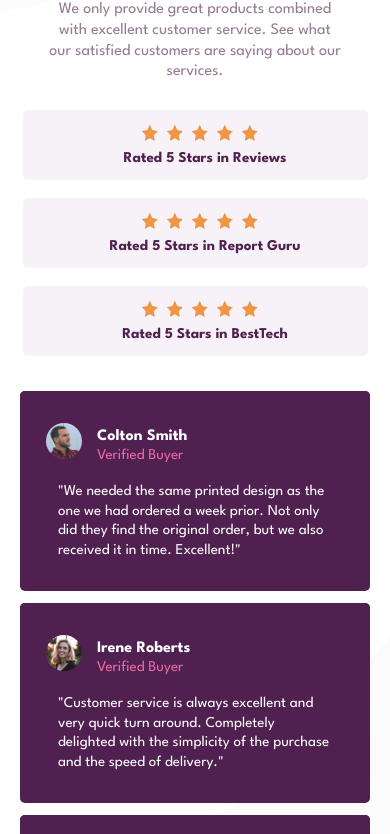
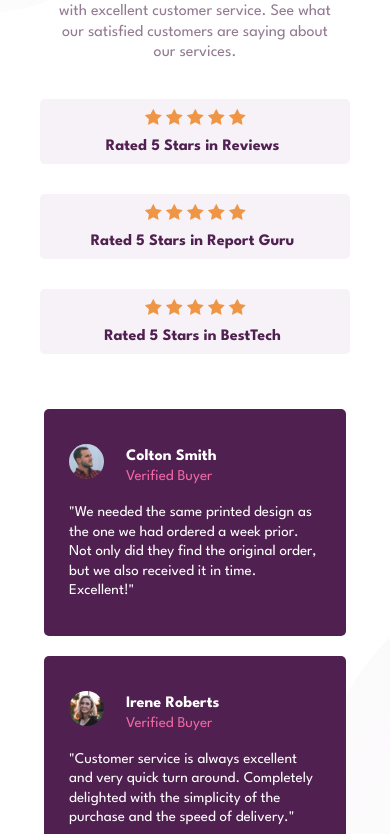
Before and after one commit to deepak31098/social-proof-section-, a plain HTML site: page index.html in a window 390 px wide. Shown: the part 220-1054 px from the top of the page. Drawn offline with Linux system fonts and the light colour scheme.

Commit message:
Second Commit

```diff
--- a/index.html
+++ b/index.html
@@ -14,84 +14,107 @@
 
   <body>
     <div class="viewport-box">
-      <!-- Top background images -->
-      <img class="bg-top-image"src="images/bg-pattern-top-desktop.svg" alt="">
-      <img class="bg-top-image-mobile"src="images/bg-pattern-top-mobile.svg" alt="">
+      <div class="main">
+        <div class="header">
         <!-- Site description -->
           <div class="description">
             <div class="heading">
               <span >10,000+ of our users love our products.</span>
             </div>
             <div class="heading-info">
-              <p>We only provide great products combined with excellent customer service.
-              See what our satisfied customers are saying about our services.</p>
+                <span>We only provide great products combined with excellent customer service.
+                See what our satisfied customers are saying about our services.</span>
+
             </div>
           </div>
-
           <!-- Rating-review Section -->
             <div class="rating-box">
               <div class="review review-first">
               <div class="star-image-div">
                   <img class="star-image"src="images/icon-star.svg" alt=""><img class="star-image"src="images/icon-star.svg" alt=""><img class="star-image"src="images/icon-star.svg" alt=""><img class="star-image"src="images/icon-star.svg" alt=""><img class="star-image"src="images/icon-star.svg" alt="">
               </div>
-            <span class="rating-span">Rated 5 Stars in Reviews</span>
+                <div class="rating-span-div">
+                  <span class="">Rated 5 Stars in Reviews</span>
                 </div>
-
+              </div>
               <div class="review review-second">
                 <div class="star-image-div">
                     <img class="star-image"src="images/icon-star.svg" alt=""><img class="star-image"src="images/icon-star.svg" alt=""><img class="star-image"src="images/icon-star.svg" alt=""><img class="star-image"src="images/icon-star.svg" alt=""><img class="star-image"src="images/icon-star.svg" alt="">
                 </div>
-            <span class="rating-span">Rated 5 Stars in Report Guru</span>
+                <div class="rating-span-div">
+                  <span class="">Rated 5 Stars in Report Guru</span>
                 </div>
-
+              </div>
               <div class="review review-third">
                 <div class="star-image-div">
                     <img class="star-image"src="images/icon-star.svg" alt=""><img class="star-image"src="images/icon-star.svg" alt=""><img class="star-image"src="images/icon-star.svg" alt=""><img class="star-image"src="images/icon-star.svg" alt=""><img class="star-image"src="images/icon-star.svg" alt="">
                 </div>
-            <span class="rating-span">Rated 5 Stars in BestTech</span>
+                <div class="rating-span-div">
+                  <span class="">Rated 5 Stars in BestTech</span>
                 </div>
               </div>
-
+            </div>
+          </div>
           <!-- User review -->
-        <div class="user-cardfirst">
+          <div class="footer">
+            <div class="card user-cardfirst">
               <div class="name-verification-div">
+              <div class="user-image-div">
                   <img class="user-images" src="images/image-colton.jpg" alt="">
+              </div>
+                <div class="">
+                  <div class="user-name-div">
                     <span class="user-name" >Colton Smith</span>
+                  </div>
+                  <div class="user-verification-status-div">
                     <span class="user-verification-status">  Verified Buyer</span>
+                  </div>
+                </div>
               </div>
               <div class="user-comment">
                 <span>"We needed the same printed design as the one we had ordered a week prior. Not only did they find the original order, but we also received it in time. Excellent!"</span>
               </div>
             </div>
-
-        <div class="user-cardsecond">
+            <div class="card user-cardsecond">
               <div class="name-verification-div">
+                <div class="user-image-div">
                   <img class="user-images"src="images/image-irene.jpg" alt="">
+                </div>
+                <div class="">
+                  <div class="user-name-div">
                     <span class="user-name">  Irene Roberts</span>
+                  </div>
+                  <div class="user-verification-status-div">
                     <span class="user-verification-status">  Verified Buyer</span>
+                  </div>
+                </div>
               </div>
               <div class="user-comment">
                 <span>"Customer service is always excellent and very quick turn around. Completely
                 delighted with the simplicity of the purchase and the speed of delivery."</span>
               </div>
-
             </div>
-        <div class="user-cardthird">
+            <div class="card user-cardthird">
               <div class="name-verification-div">
+                <div class="user-image-div">
                   <img class="user-images"src="images/image-anne.jpg" alt="">
+                </div>
+                <div class="">
+                  <div class="user-name-div">
                     <span class="user-name">Anne Wallace</span>
+                  </div>
+                  <div class="user-verification-status-div">
                     <span class="user-verification-status">  Verified Buyer</span>
+                  </div>
+                </div>
               </div>
               <div class="user-comment">
                 <span>"Put an order with this company and can only praise them for the very high
                 standard. Will definitely use them again and recommend them to everyone!"</span>
               </div>
             </div>
-
-        <!-- Bottom background images -->
-        <img class="bg-bottom-image"src="images/bg-pattern-bottom-desktop.svg" alt="">
-        <img class="bg-bottom-image-mobile"src="images/bg-pattern-bottom-mobile.svg" alt="">
+          </div>
+      </div>
       </div>
     </body>
-
 </html>
--- a/styles/styles.css
+++ b/styles/styles.css
@@ -8,54 +8,46 @@ body{
   width:100vw;
   background-color: hsl(0, 0%, 100%);
   display: flex;
-  flex-wrap: wrap;
-  position: relative;
-  z-index: -2;
+  justify-content: center;
+  align-items: center;
+  background: url("../images/bg-pattern-top-desktop.svg") ,url("../images/bg-pattern-bottom-desktop.svg");
+  background-repeat: no-repeat,no-repeat;
+  background-position: top left, bottom right;
 }
 
-/* background images */
-.bg-bottom-image{
-  position: absolute;
-  bottom: 0;
-  right: 0;
-  z-index: -1;
+.main{
+  width:76%;
+  background-color: transparent;
 }
 
-.bg-top-image{
-  position: absolute;
-  top:0;
-  left:0;
-  z-index:-1;
+.header{
+  background-color: transparent;
+  display: flex;
+  justify-content: space-between;
 }
 
-.bg-top-image-mobile{
-  position: absolute;
-  top:0;
-  left:0;
-  display: none;
-}
-
-.bg-bottom-image-mobile{
-  position: absolute;
-  bottom:0;
-  right:0;
-  display: none;
+.footer{
+  margin-top: 30px;
+  display: flex;
+  background-color: transparent;
+  justify-content: space-between
 }
 
 /* Site description */
 .description{
+  background-color: hsl(0, 0%, 100%);
   background-color: transparent;
-  width: 370px;
-  height:215px;
-  margin: 7% 3% 0 14.5%;
+  width: 35%;
+  min-width: 270px;
+  display: flex;
+  flex-direction: column;
 }
 
 .heading{
   font-size: 46px;
-  letter-spacing: -1px;
   font-weight: 700;
-  margin-bottom: 28px;
   color: hsl(300, 43%, 22%);
+  margin-bottom: 25px;
 }
 
 .heading-info{
@@ -66,62 +58,54 @@ body{
 
 /* Rating-review Section */
 .rating-box{
-  width: 360px;
-  height:260px;
-  background-color: transparent;
-  margin: 7% 9% 0 13%;
+  width: 62%;
+  background-color:transparent;
+  display: flex;
+  flex-wrap: wrap;
+  min-width: 470px;
+  justify-content: flex-end;
 }
 
-.rating-span{
-  padding-left: 20px;
-  font-size: 15px;
+.rating-span-div{
+  padding: 0 5px;
+  margin-right: 5px;
 }
+
 .star-image{
-  padding-left: 9px;
-  width: 16px;
-  height: 16px;
+  padding: 0 2px;
+}
+
+.star-image-div{
+  margin: 0 20px;
 }
 
 .review{
   background-color: hsl(300, 24%, 96%);
-  height:45px;
+  display: flex;
+  padding: 10px;
+  margin: 14px 0px;
   border-radius: 5px;
-  width: 365px;
-  font-weight: bold;
-  display: flex;
+  font-weight:bold;
+  color: hsl(300, 43%, 22%);
   align-items: center;
-  color: hsl(300, 43%, 22%);
 }
 
 .review-first{
-  margin: 0% 0 3% 0;
-  padding: 0 20px;
-}
-.review-second{
-  margin: 0 0 3% 9%;
-  padding: 0 20px;
+  margin-right: 110px;
 }
 
-.review-third{
-  margin: 1% 0 3% 17%;
-  padding: 0 20px;
+.review-second{
+  margin-right: 50px;
 }
 
  /* User review */
 .name-verification-div{
-  height: 80px;
-  background-color:hsl(300, 43%, 22%);
-  align-items: center;
-  position: relative;
-  border-radius: 5px 5px 0 0;
-}
+  display: flex;
+ }
 
 .user-comment{
   background-color: hsl(300, 43%, 22%);
-  height: 100px;
-  display: flex;
-  padding: 0px 38px;
-  align-items: center;
+  padding-top:20px;
   color:hsl(0, 0%, 100%);
   font-size: 15px;
   line-height: 1.3;
@@ -129,207 +113,116 @@ body{
 
 .user-images{
   border-radius: 100%;
-  width: 36px;
-  position: absolute;
-  top: 32px;
-  left: 26px;
+  width: 35px;
+ }
+
+.user-image-div{
+  margin-right: 12px;
 }
 
-.user-verification-status{
-  position: absolute;
-  top: 57px;
-  left: 77px;
+.user-verification-status-div{
+  padding: 0px 10px;
   font-size: 15px;
   color:hsl(333, 80%, 67%);
 }
-.user-name{
-  position: absolute;
-  top: 38px;
-  left: 77px;
+
+.card{
+  background-color: hsl(300, 43%, 22%);
+  border-radius: 5px;
+  width: 85%;
+  padding: 35px 25px;
+  margin-left: 5px;
+}
+
+.user-name-div{
   color:hsl(0, 0%, 100%);
   font-weight:bold;
+  padding: 5px 10px;
 }
 
 .user-cardfirst{
-  background-color: hsl(300, 43%, 22%);
-  width: 340px;
-  height:200px;
-  margin:0 0 7% 14.5%;
-  border-radius: 5px;
+  margin-bottom: 40px;
 }
 
 .user-cardsecond{
-  background-color: hsl(300, 43%, 22%);
-  width: 340px;
-  height:200px;
-  margin:1% 2%;
-  border-radius: 5px;
+  margin: 20px 0 20px 5px;
 }
 
 .user-cardthird{
-  background-color: hsl(300, 43%, 22%);
-  width: 340px;
-  height:200px;
-  margin:2% 1% 0 0;
-  border-radius: 5px;
+  margin-top: 40px;
 }
 
-/* Screen adjustment */
-@media only screen and (min-width: 700px) and (max-width: 1271px) {
+@media only screen and (max-width: 976px) {
+.viewport-box{
+  background: url("../images/bg-pattern-top-mobile.svg") ,url("../images/bg-pattern-bottom-mobile.svg");
+  background-repeat: no-repeat,no-repeat;
+  background-position: top left, bottom right;
+}
+.description{
+  width: 95%;
+  min-width: 200px;
+}
+
 .viewport-box{
   height: 100%;
+  width: 100%;
 }
 
-.description{
-  margin: 10% 27% 2% 27%;
-}
-.rating-box{
-  margin: 2% 27% 3% 27%;
+.review{
+  margin: 15px;
+  width: 100%;
+  justify-content: center;
 }
 
-.review-first{
-  margin: 5% auto 5% auto;
-  padding: 0px;
-  width: 345px;
+.header{
+  margin-top: 50px;
+  justify-content: center;
+  min-width: 280px;
+  flex-wrap: wrap;
+  flex-direction: column;
+  align-items: center;
 }
 
-.review-second{
-  width: 345px;
-  margin: 5% auto 5% auto;
-  padding: 0px;
+.heading-info{
+  text-align: center;
 }
 
-.review-third{
-  margin: 5% auto 5% auto;
-  padding: 0px;
-  width: 345px;
+.heading{
+  text-align: center;
 }
 
-.user-cardfirst{
-  margin: 2% 27% 2% 27%;
+.rating-box{
+  margin-top: 20px;
+  flex-wrap: wrap;
+  width: 100%;
+  justify-content: center;
+  min-width: 200px
 }
 
-.user-cardsecond{
-  margin: 2% 27% 2% 27%;
+.footer{
+  flex-direction: column;
+  align-items: center;
+}
+
+.card{
+  margin:10px;
+  min-width: 230px;
 }
 
 .user-cardthird{
-  margin: 2% 27% 15% 27%;
+  margin-bottom: 50px;
 }
 }
-
-/* screen adjustment */
-@media only screen and (max-width: 700px) {
-.viewport-box{
-  height: 100%;
-  justify-content: center;
-  align-items: center;
-  }
-
-.bg-bottom-image{
-  position: absolute;
-  bottom: 0;
-  right: 0;
-  display: none;
-  }
-
-.bg-top-image{
-  position: absolute;
-  top:0;
-  left:0;
-  display: none;
-  }
-
-.bg-top-image-mobile{
-  display:inline;
-  position: absolute;
-  top:0;
-  left:0;
-  z-index: -1;
+@media only screen and (max-width: 560px) {
+.review{
+  flex-direction: column;
 }
 
-.bg-bottom-image-mobile{
-  display: inline;
-  position: absolute;
-  bottom:0;
-  right:0;
-  z-index: -1;
-}
-
-.description{
-  width: 370px;
-  display: flex;
-  height: 215px;
-  margin: 20% 0 3% 0;
-  text-align: center;
-  flex-wrap: wrap;
-  justify-content: center;
-}
-
-.heading{
-  font-size: 45px;
-  font-weight: 700;
-  margin-bottom: 0;
-}
-
-.heading-info{
-  line-height: 1.3;
-  width: 297px;
-  }
-
-.rating-box{
-  width: 360px;
-  height:260px;
-  margin: 2% 0 5% 0;
+.star-image-div{
+  margin-bottom: 10px;
 }
 
 .review{
-  height:70px;
-  position: relative;
-  width: 360px;
-  justify-content: center;
-}
-
-.review-first{
-  margin: 5% auto 5% auto;
-  padding: 0px;
-  width: 345px;
-}
-
-.review-second{
-  width: 345px;
-  margin: 5% auto 5% auto;
-  padding: 0px;
-  }
-
-.review-third{
-  margin: 5% auto 5% auto;
-  padding: 0px;
-  width: 345px;
-}
-
-.rating-span{
-  position: absolute;
-  top: 41px;
-}
-
-.star-image-div{
-  position: absolute;
-  top: 15px;
-}
-
-.user-cardfirst{
-  width: 350px;
-  margin: 5% 0 1.5% 0;
-}
-
-.user-cardsecond{
-  width: 350px;
-  margin: 1.5% 0;
-}
-
-.user-cardthird{
-  width: 350px;
-  margin: 1.5% 0 32% 0;
+  min-width: 290px;
 }
 }
```
Lines whose indentation alone changed are shown as unchanged.
